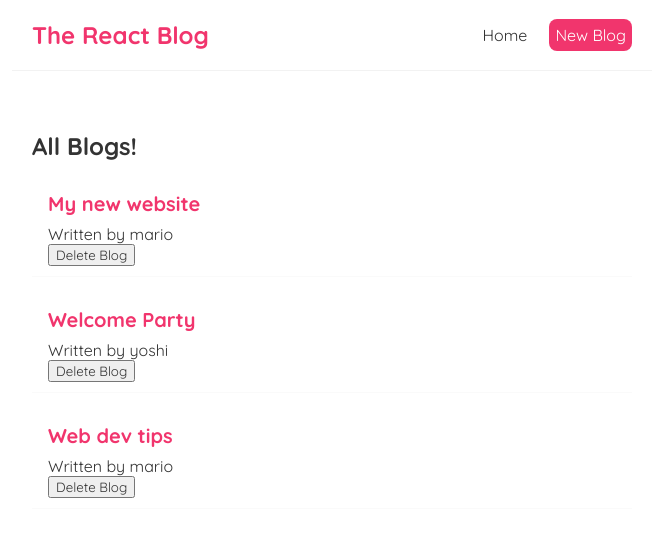
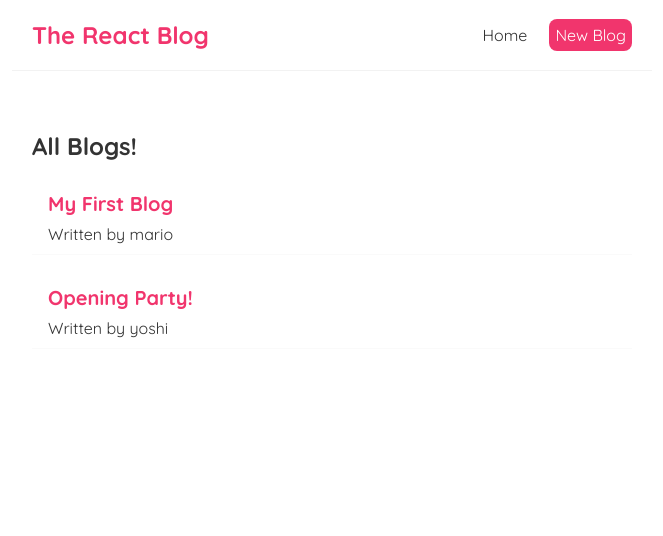
Before and after one commit to akashsahaks/react-blog, a React (Create React App) app: page / in a window 1280 px wide. Shown: the top 536 px of the page, without its empty margins (308-971 px from the left). Built offline with nearby package versions, Linux system fonts and the light colour scheme; data requests are answered from the project's data file.

Commit message:
fetching data with useEffect using json-server from db.json file with fetch api

```diff
--- a/src/BlogList.js
+++ b/src/BlogList.js
@@ -1,6 +1,6 @@
 import React from "react";
 
-const BlogList = ({ blogs, title, handleDelete }) => {
+const BlogList = ({ blogs, title }) => {
   return (
     <>
       <div className="blog-list">
@@ -9,7 +9,6 @@
           <div className="blog-preview" key={blog.id}>
             <h2>{blog.title}</h2>
             <p>Written by {blog.author}</p>
-            <button onClick={() => handleDelete(blog.id)}>Delete Blog</button>
           </div>
         ))}
       </div>
--- a/src/Home.js
+++ b/src/Home.js
@@ -2,27 +2,22 @@
 import BlogList from "./BlogList";
 
 const Home = () => {
-  const [blogs, setBlogs] = useState([
-    { title: "My new website", body: "lorem ipsum...", author: "mario", id: 1 },
-    { title: "Welcome Party", body: "lorem ipsum...", author: "yoshi", id: 2 },
-    { title: "Web dev tips", body: "lorem ipsum...", author: "mario", id: 3 },
-  ]);
+  const [blogs, setBlogs] = useState(null);
 
-  const handleDelete = (id) => {
-    const newBlogs = blogs.filter((blog) => blog.id !== id);
-    setBlogs(newBlogs);
-  };
   useEffect(() => {
-    console.log("use effect run");
+    fetch("http://localhost:8000/blogs")
+      .then((respose) => {
+        return respose.json();
+      })
+      .then((data) => {
+        // console.log(data);
+        setBlogs(data);
+      });
   }, []);
   return (
     <>
       <div className="home">
-        <BlogList
-          blogs={blogs}
-          title="All Blogs!"
-          handleDelete={handleDelete}
-        />
+        {blogs && <BlogList blogs={blogs} title="All Blogs!" />}
       </div>
     </>
   );
```
